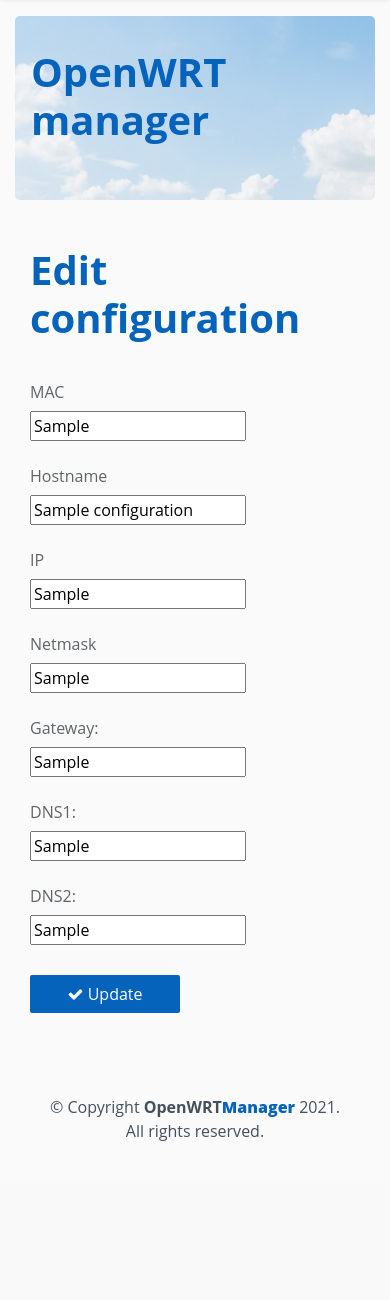
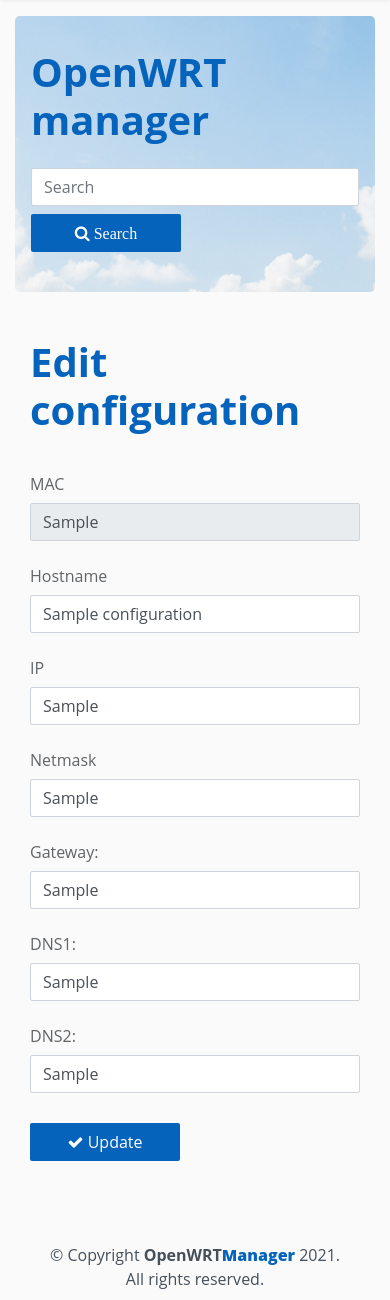
Before and after one commit to Dooole/wrtcloud, a Django app: page /wrtapp/configuration/edit/1 in a window 390 px wide. Shown: the part 62-1362 px from the top of the page. Before the commit the page ends 1203 px from the top, so only its background shows below. Run offline with Django 3.2, Linux system fonts and the light colour scheme; a user stored in the database is signed in; tables that the repository leaves empty hold one stand-in row (values such as "Sample post"); some libraries are stand-ins or nearby versions.

Commit message:
Add responsiveness improvements

```diff
--- a/wrtapp/static/css/style.css
+++ b/wrtapp/static/css/style.css
@@ -22,10 +22,8 @@
     min-height: 1px;
     padding-right: 15px;
     padding-left: 15px
-   }
-.form-inline {
-	display: inline-block;
-}*/
+   }*/
+
 /*Navigacijos juosta*/
 .navbar-header.col {
 	padding: 0 !important;
@@ -84,7 +82,6 @@
 .contact-form .btn-primary, .contact-form .btn-primary:active, .btn-login:active{
     color: #fff;
     min-width: 150px;
-    font-size: 16px;
     background: #0563bb !important;
     border: none;
     }
@@ -177,13 +174,20 @@
     max-width: 100%;
     margin: 0 0 15px;
     border-radius: 75px;
-    }
+}
+
 .jumbotron {
     background-image: url('../img/banner.jpg');
     background-size: cover;
     background-position: center center;
     background-repeat: no-repeat;
+    font-family: "Open Sans", sans-serif;
 }
+
+/*.jumbotron input, button {
+    float: right;
+}
+*/
 .basetable {
 	overflow-x: auto;
 }
@@ -202,3 +206,8 @@
     color: blue;
     font-weight: bold;
 }
+
+iframe {
+    margin: 0 0 15px;
+    border: 0;
+}
--- a/wrtapp/templates/about/index.html
+++ b/wrtapp/templates/about/index.html
@@ -2,7 +2,6 @@
 {% block title %}About{% endblock %}
 {% block content %}
 {% load static %}
-<div class="container">
     <div class="contact-form">
         <h1>About</h1>
         <div class="row">
@@ -14,5 +13,4 @@
             </div>
         </div>
     </div>
-</div>
 {% endblock %}
--- a/wrtapp/templates/base.html
+++ b/wrtapp/templates/base.html
@@ -50,10 +50,10 @@
     <div class="container body-content">
         {% block jumbotron %}
         {% endblock %}
-        <div class="basetable">
-            {% block content %}
-            {% endblock %}
-        </div>
+
+        {% block content %}
+        {% endblock %}
+
     </div>
     <br>
     <br>
--- a/wrtapp/templates/baseJumbotron.html
+++ b/wrtapp/templates/baseJumbotron.html
@@ -2,6 +2,15 @@
 {% block jumbotron %}
 {% load static %}
 <div class="jumbotron">
-	<h1 class="mb-4">OpenWRT manager</h1>
+	<div class ="contact-form">
+		<h1 class="mb-4">OpenWRT manager</h1>
+		<form method="POST" class="post-form"  action="{% block search_uri %}{% endblock %}">
+			 {% csrf_token %}
+			<div class="form-inline">
+				<input type="search" class="form-control mr-sm-2" name="search" id="id_search" placeholder="Search" aria-label="Search" required maxlength="32" value=""/>
+				<button type="submit" class="btn btn-primary my-2 my-sm-0"><i class="fa fa-search"> Search </i></button>
+			</div>
+		</form>
+	</div>
 </div>
 {% endblock %}
--- a/wrtapp/templates/config/edit.html
+++ b/wrtapp/templates/config/edit.html
@@ -14,43 +14,43 @@
             <div class="form-group row">
                 <label class="col-sm-2 col-form-label">MAC</label>
                 <div class="col-sm-4">
-                    <input type="text" name="mac" id="id_mac" required maxlength="24" value="{{ config.device.mac }}" readonly/>
+                    <input type="text" class="form-control" name="mac" id="id_mac" required maxlength="24" value="{{ config.device.mac }}" readonly/>
                 </div>
             </div>
             <div class="form-group row">
                 <label class="col-sm-2 col-form-label">Hostname</label>
                 <div class="col-sm-4">
-                    <input type="text" name="hostname" id="id_hostname" required maxlength="64" value="{{ config.hostname }}" />
+                    <input type="text" class="form-control" name="hostname" id="id_hostname" required maxlength="64" value="{{ config.hostname }}" />
                 </div>
             </div>
             <div class="form-group row">
                 <label class="col-sm-2 col-form-label">IP</label>
                 <div class="col-sm-4">
-                    <input type="text" name="ip" id="id_ip" required maxlength="32" value="{{ config.ip }}" />
+                    <input type="text" class="form-control" name="ip" id="id_ip" required maxlength="32" value="{{ config.ip }}" />
                 </div>
             </div>
             <div class="form-group row">
                 <label class="col-sm-2 col-form-label">Netmask</label>
                 <div class="col-sm-4">
-                    <input type="text" name="netmask" id="id_netmask" required maxlength="32" value="{{ config.netmask }}" />
+                    <input type="text"  class="form-control" name="netmask" id="id_netmask" required maxlength="32" value="{{ config.netmask }}" />
                 </div>
             </div>
             <div class="form-group row">
                 <label class="col-sm-2 col-form-label">Gateway:</label>
                 <div class="col-sm-4">
-                    <input type="text" name="gateway" id="id_gateway" required maxlength="32" value="{{ config.gateway }}" />
+                    <input type="text" class="form-control" name="gateway" id="id_gateway" required maxlength="32" value="{{ config.gateway }}" />
                 </div>
             </div>
             <div class="form-group row">
                 <label class="col-sm-2 col-form-label">DNS1:</label>
                 <div class="col-sm-4">
-                    <input type="text" name="dns1" id="id_dns1" required maxlength="32" value="{{ config.dns1 }}" />
+                    <input type="text" class="form-control" name="dns1" id="id_dns1" required maxlength="32" value="{{ config.dns1 }}" />
                 </div>
             </div>
             <div class="form-group row">
                 <label class="col-sm-2 col-form-label">DNS2:</label>
                 <div class="col-sm-4">
-                    <input type="text" name="dns2" id="id_dns2" required maxlength="32" value="{{ config.dns2 }}" />
+                    <input type="text" class="form-control" name="dns2" id="id_dns2" required maxlength="32" value="{{ config.dns2 }}" />
                 </div>
             </div>
             <div class="form-group row">
--- a/wrtapp/templates/config/index.html
+++ b/wrtapp/templates/config/index.html
@@ -1,7 +1,9 @@
 {% extends "baseJumbotron.html" %}
 {% block title %}Configuration{% endblock %}
+{% block search_uri %}/wrtapp/configuration/search{% endblock %}
 {% block content %}
 <h1>Configuration</h1>
+<div class="basetable">
     <table class="table table-striped table-bordered table-sm">
         <thead class="thead-dark">
             <tr>
@@ -30,4 +32,5 @@
             {% endfor %}
         </tbody>
     </table>
+</div>
 {% endblock %}
--- a/wrtapp/templates/contact/index.html
+++ b/wrtapp/templates/contact/index.html
@@ -1,8 +1,6 @@
 {% extends "base.html" %}
 {% block title %}Contact{% endblock %}
 {% block content %}
-<!-- Main container -->
-        <div class="container">
             <!-- Kontaktai -->
             <div class="contact-form">
                 <h1>Contact</h1>
@@ -17,7 +15,7 @@
                     <!-- Žemėlapio stulpelis -->
                     <div class="col-md-8">
                         <!-- Įterptas Google Map -->
-                        <iframe src="https://www.google.com/maps/embed?pb=!1m18!1m12!1m3!1d2292.977954117642!2d23.98277271579414!3d54.92085898033909!2m3!1f0!2f0!3f0!3m2!1i1024!2i768!4f13.1!3m3!1m2!1s0x0%3A0xfc8b0fa10858b1a8!2sKauno%20kolegijos%20Bendrabutis%20Nr.%203!5e0!3m2!1slt!2slt!4v1609375438061!5m2!1slt!2slt" width="100%" height="350" frameborder="0" style="margin: 0 0 15px; border:0;" allowfullscreen="" aria-hidden="false" tabindex="0"></iframe>
+                        <iframe src="https://www.google.com/maps/embed?pb=!1m18!1m12!1m3!1d2292.977954117642!2d23.98277271579414!3d54.92085898033909!2m3!1f0!2f0!3f0!3m2!1i1024!2i768!4f13.1!3m3!1m2!1s0x0%3A0xfc8b0fa10858b1a8!2sKauno%20kolegijos%20Bendrabutis%20Nr.%203!5e0!3m2!1slt!2slt!4v1609375438061!5m2!1slt!2slt" height="350" width="100%"frameborder="0" allowfullscreen="" aria-hidden="false" tabindex="0"></iframe>
                     </div>
                     <br>
                     <!-- Formų stulpelis
@@ -56,6 +54,4 @@
 
                 </div>
             </div>
-        </div>
-        <!-- End main container -->
 {% endblock %}
--- a/wrtapp/templates/device/index.html
+++ b/wrtapp/templates/device/index.html
@@ -1,7 +1,9 @@
 {% extends "baseJumbotron.html" %}
 {% block title %}Device list{% endblock %}
+{% block search_uri %}/wrtapp/device/search{% endblock %}
 {% block content %}
 <h1>Device list</h1>
+<div class="basetable">
 <table class="table table-striped table-bordered table-sm">
     <thead class="thead-dark">
         <tr>
@@ -28,6 +30,7 @@
         {% endfor %}
     </tbody>
 </table>
+</div>
 {% if is_administrator %}
 <div class="contact-form">
     <!-- Button trigger modal -->
@@ -47,7 +50,7 @@
           </div>
           <div class="modal-footer">
             <button type="button" class="btn btn-secondary" data-dismiss="modal">Close</button>
-            <a href="/wrtapp/device/deleteall" type="button" class="btn btn-danger"><i class="fa fa-trash"></i> Yes </a>
+            <a href="/wrtapp/device/deleteall" type="button" class="btn btn-danger"><i class="fa fa-trash"></i> Yes, delete all</a>
           </div>
         </div>
       </div>
--- a/wrtapp/templates/log/index.html
+++ b/wrtapp/templates/log/index.html
@@ -1,7 +1,9 @@
 {% extends "baseJumbotron.html" %}
 {% block title %}Log{% endblock %}
+{% block search_uri %}/wrtapp/log/search{% endblock %}
 {% block content %}
 <h1>Log</h1>
+<div class="basetable">
 <table class="table table-striped table-bordered table-sm">
     <thead class="thead-dark">
         <tr>
@@ -32,6 +34,7 @@
         {% endfor %}
     </tbody>
 </table>
+</div>
 {% if is_administrator %}
 <div class="contact-form">
 <!-- Button trigger modal -->
@@ -51,7 +54,7 @@
       </div>
       <div class="modal-footer">
         <button type="button" class="btn btn-secondary" data-dismiss="modal">Close</button>
-        <a href="/wrtapp/log/deleteall" type="button" class="btn btn-danger"><i class="fa fa-trash"></i> Yes </a>
+        <a href="/wrtapp/log/deleteall" type="button" class="btn btn-danger"><i class="fa fa-trash"></i> Yes, delete all</a>
       </div>
     </div>
   </div>
--- a/wrtapp/templates/login.html
+++ b/wrtapp/templates/login.html
@@ -33,7 +33,7 @@
                                     {% csrf_token %}
                                     <div class="form-floating mb-3">
                                         <label for="floatingInputUsername">Username</label>
-                                        <input type="text" class="form-control" id="floatingInputUsername" placeholder="Username" name="username" autofocus autocapitalize="none" autocomplete="username" maxlength="150" required id="id_username">
+                                        <input type="text" class="form-control" id="floatingInputUsername" placeholder="Username" name="username" autofocus autocapitalize="none" autocomplete="username" maxlength="150" required id="id_username" required data-validation-required-message="Please, enter your username">
                                     </div>
                                     <div class="form-floating mb-3">
                                         <label for="floatingPassword">Password</label>
--- a/wrtapp/templates/stats/index.html
+++ b/wrtapp/templates/stats/index.html
@@ -1,7 +1,9 @@
 {% extends "baseJumbotron.html" %}
 {% block title %}Dashboard{% endblock %}
+{% block search_uri %}/wrtapp/statistics/search{% endblock %}
 {% block content %}
 <h1>Statistics</h1>
+<div class="basetable">
 <table class="table table-striped table-bordered table-sm">
     <thead class="thead-dark">
         <tr>
@@ -37,7 +39,7 @@
         {% endfor %}
     </tbody>
 </table>
-
+</div>
 {% if is_administrator %}
 <div class="contact-form">
     <!-- Button trigger modal -->
@@ -57,7 +59,7 @@
           </div>
           <div class="modal-footer">
             <button type="button" class="btn btn-secondary" data-dismiss="modal">Close</button>
-            <a  href="/wrtapp/statistics/deleteall" type="button" class="btn btn-danger"><i class="fa fa-trash"></i> Yes</a>
+            <a  href="/wrtapp/statistics/deleteall" type="button" class="btn btn-danger"><i class="fa fa-trash"></i> Yes, delete all</a>
           </div>
         </div>
       </div>
--- a/wrtapp/templates/user/index.html
+++ b/wrtapp/templates/user/index.html
@@ -1,7 +1,9 @@
 {% extends "baseJumbotron.html" %}
 {% block title %}User list{% endblock %}
+{% block search_uri %}/wrtapp/user/search{% endblock %}
 {% block content %}
 <h1>Users</h1>
+<div class="basetable">
 <table class="table table-striped table-bordered table-sm">
     <thead class="thead-dark">
         <tr>
@@ -37,6 +39,7 @@
         {% endfor %}
     </tbody>
 </table>
+</div>
 {% if is_administrator %}
 <div class="contact-form">
 <a href="/wrtapp/user/create" type="submit" class="btn btn-primary"><i class="fa fa-plus"></i> Add new user</a>
```
Also changed, not shown: wrtapp/templates/device/edit.html (+4 -4 lines), wrtapp/templates/user/create.html (+5 -4 lines), wrtapp/templates/user/edit.html (+4 -4 lines).
